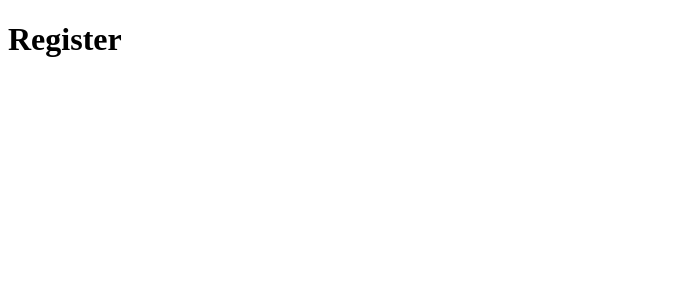
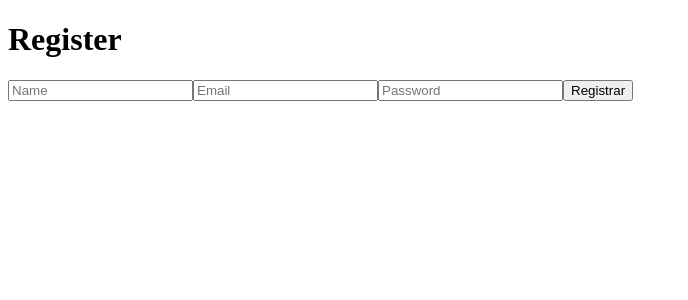
Before and after one commit to xPedro2212/car-review-web, a React (Vite) app: page /register in a window 1280 px wide. Shown: the top 300 px of the page, without its empty margins (0-688 px from the left). Built offline with nearby package versions, Linux system fonts and the light colour scheme.

Commit message:
improve error messages on register and login

```diff
--- a/src/pages/Login.jsx
+++ b/src/pages/Login.jsx
@@ -14,7 +14,7 @@ function Login() {
             localStorage.setItem('token', response.data.token)
             navigate('/')
         } catch (error) {
-            alert('Email ou senha incorretos')
+            alert(error.response?.data?.message || 'Email ou senha incorretos')
         }
 
     }
--- a/src/pages/Register.jsx
+++ b/src/pages/Register.jsx
@@ -1,8 +1,49 @@
+import { useState } from "react"
+import api from "../services/api"
+import { useNavigate } from "react-router-dom"
+
 function Register() {
-  return (
-    <div>
-      <h1>Register</h1>
-    </div>
+
+    const [name, setName] = useState('')
+    const [email, setEmail] = useState('')
+    const [password, setPassword] = useState('')
+    const navigate = useNavigate()
+
+ async function handleSubmit(e) {
+        e.preventDefault()
+        try {
+            const response = await api.post('/auth/register', { name, email, password })
+            navigate('/login')
+        } catch (error) {
+            alert(error.response?.data?.message || 'Erro ao registrar usuário')
+        }
+      }
+    return (
+        <div>
+            <h1>Register</h1>
+
+            <form onSubmit={handleSubmit}>
+              <input
+                    type="text"
+                    placeholder="Name"
+                    value={name}
+                    onChange={(e) => setName(e.target.value)}
+                />
+                <input
+                    type="email"
+                    placeholder="Email"
+                    value={email}
+                    onChange={(e) => setEmail(e.target.value)}
+                />
+                <input
+                    type="password"
+                    placeholder="Password"
+                    value={password}
+                    onChange={(e) => setPassword(e.target.value)}
+                />
+                <button type="submit">Registrar</button>
+            </form>
+        </div>
   )
 }
 
```
